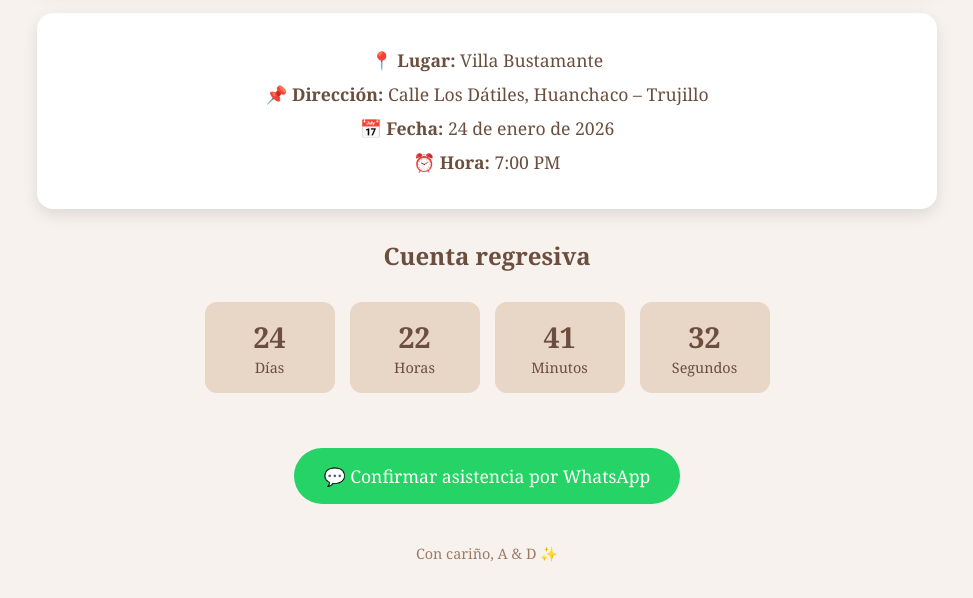
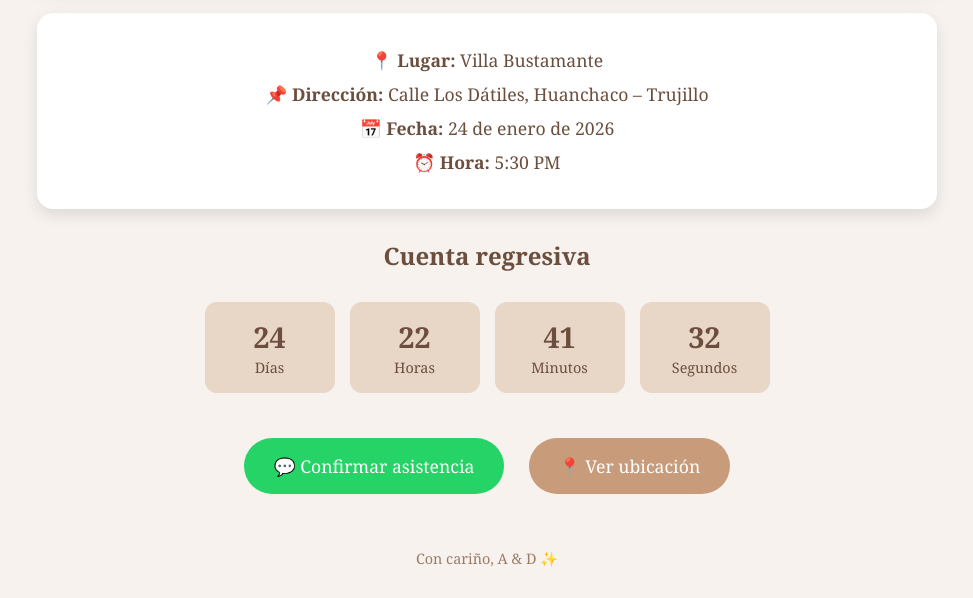
Before and after one commit to dcau2115-ui/nuestro-compromiso, a plain HTML site: page index.html in a window 1280 px wide. Shown: the part 886-1484 px from the top of the page, without its empty margins (153-1126 px from the left). Drawn offline with Linux system fonts and the light colour scheme.

Commit message:
Update index.html

```diff
--- a/index.html
+++ b/index.html
@@ -76,21 +76,29 @@
             font-size: 0.9rem;
         }
 
-        .btn-whatsapp {
+        .btn {
             display: inline-block;
-            background: #25D366;
-            color: #fff;
             padding: 16px 30px;
             border-radius: 50px;
             font-size: 1.1rem;
             text-decoration: none;
-            margin-top: 25px;
+            margin: 15px 10px;
             transition: transform 0.3s, box-shadow 0.3s;
         }
 
-        .btn-whatsapp:hover {
+        .btn:hover {
             transform: scale(1.05);
             box-shadow: 0 8px 20px rgba(0,0,0,0.2);
+        }
+
+        .btn-whatsapp {
+            background: #25D366;
+            color: #fff;
+        }
+
+        .btn-maps {
+            background: #c89b7b;
+            color: #fff;
         }
 
         footer {
@@ -103,13 +111,13 @@
 
 <body>
 
+ <!-- Texto principal -->
+    <h1>Nos hemos comprometido</h1>
+    <p class="subtitle">
+        Estas invitado(a) a nuestra fiesta de compromiso 💍
+    </p>
+
 <div class="container">
-
-<!-- Texto principal -->
-    <h1>Pedida de Mano</h1>
-    <p class="subtitle">
-        Estamos creando un recuerdo inolvidable 💍
-    </p>
 
     <!-- Imagen principal -->
     <div class="hero">
@@ -121,7 +129,7 @@
         <p><strong>📍 Lugar:</strong> Villa Bustamante</p>
         <p><strong>📌 Dirección:</strong> Calle Los Dátiles, Huanchaco – Trujillo</p>
         <p><strong>📅 Fecha:</strong> 24 de enero de 2026</p>
-        <p><strong>⏰ Hora:</strong> 7:00 PM</p>
+        <p><strong>⏰ Hora:</strong> 5:30 PM</p>
     </div>
 
     <!-- Cuenta regresiva -->
@@ -145,12 +153,19 @@
         </div>
     </div>
 
-    <!-- Botón WhatsApp -->
+    <!-- Botones -->
     <a
-        class="btn-whatsapp"
+        class="btn btn-whatsapp"
         href="https://wa.me/51924547592?text=Hola,%20confirmo%20mi%20asistencia%20a%20la%20pedida%20de%20mano.%20¡Gracias!"
         target="_blank">
-        💬 Confirmar asistencia por WhatsApp
+        💬 Confirmar asistencia
+    </a>
+
+    <a
+        class="btn btn-maps"
+        href="https://maps.app.goo.gl/N5S3ya2N9fkUeCk4A"
+        target="_blank">
+        📍 Ver ubicación
     </a>
 
     <footer>
```
